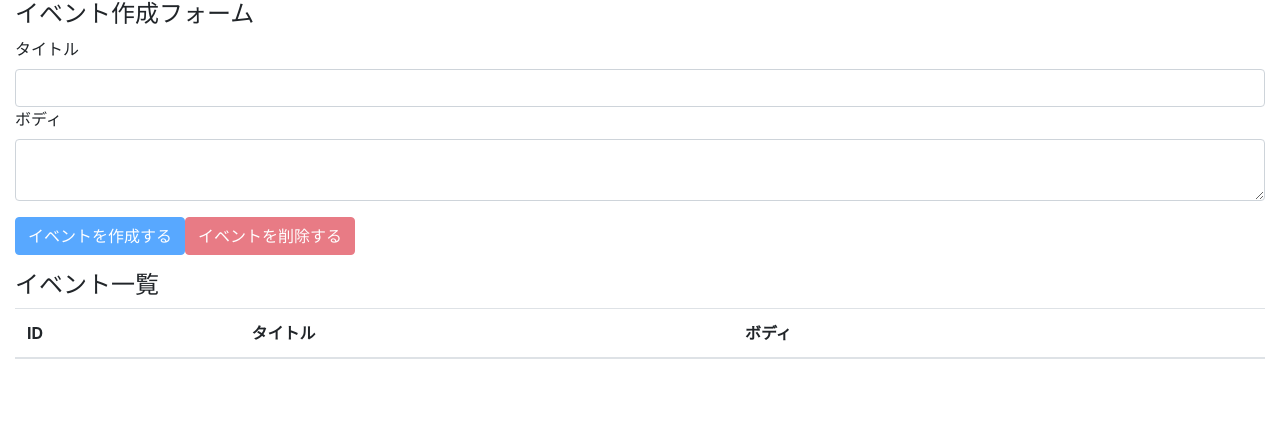
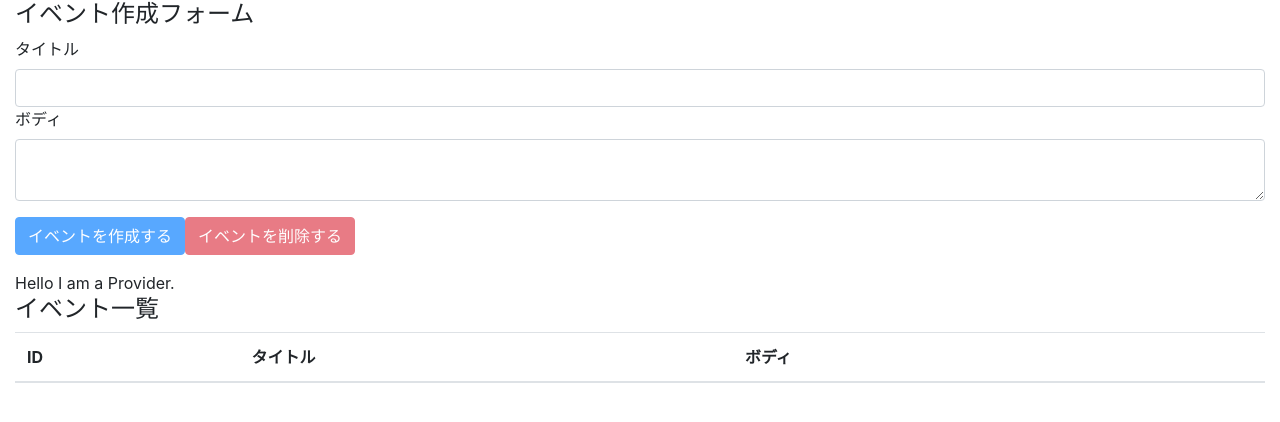
Before and after one commit to Reo-Saito1/react-hooks-101, a React (Create React App) app: page / in a window 1280 px wide. Shown: the top 422 px of the page. Built offline with nearby package versions, Linux system fonts and the light colour scheme.

Commit message:
setup react context provider

```diff
--- a/src/components/App.js
+++ b/src/components/App.js
@@ -3,14 +3,17 @@
 import reducer from '../reducers'
 import Events from '../components/Events';
 import EventForm from '../components/EventForm';
+import AppContext from '../contexts/AppContext'
 
 const App = () => {
   const [state, dispatch] = useReducer(reducer, []);
   return (
-    <div className="container-fluid">
-      <EventForm state={state} dispatch={dispatch} />
-      <Events state={state} dispatch={dispatch} />
-    </div>
+    <AppContext.Provider value={'Hello I am a Provider.'}>
+      <div className="container-fluid">
+        <EventForm state={state} dispatch={dispatch} />
+        <Events state={state} dispatch={dispatch} />
+      </div>
+    </AppContext.Provider>
   );
 }
 
--- a/src/components/Events.js
+++ b/src/components/Events.js
@@ -1,9 +1,12 @@
-import React from 'react';
+import React, { useContext } from 'react';
 import Event from '../components/Event';
+import AppContext from '../contexts/AppContext'
 
 const Events = ({ state, dispatch }) => {
+    const value = useContext(AppContext)
     return (
         <>
+            <div>{value}</div>
             <h4>イベント一覧</h4>
             <table className="table table-hover">
                 <thead>
```
